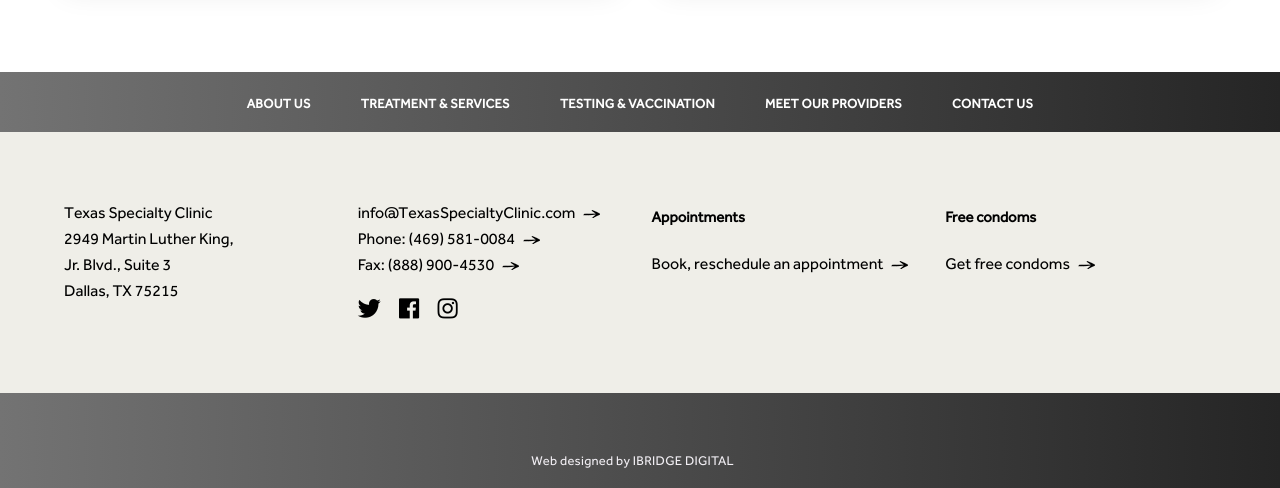
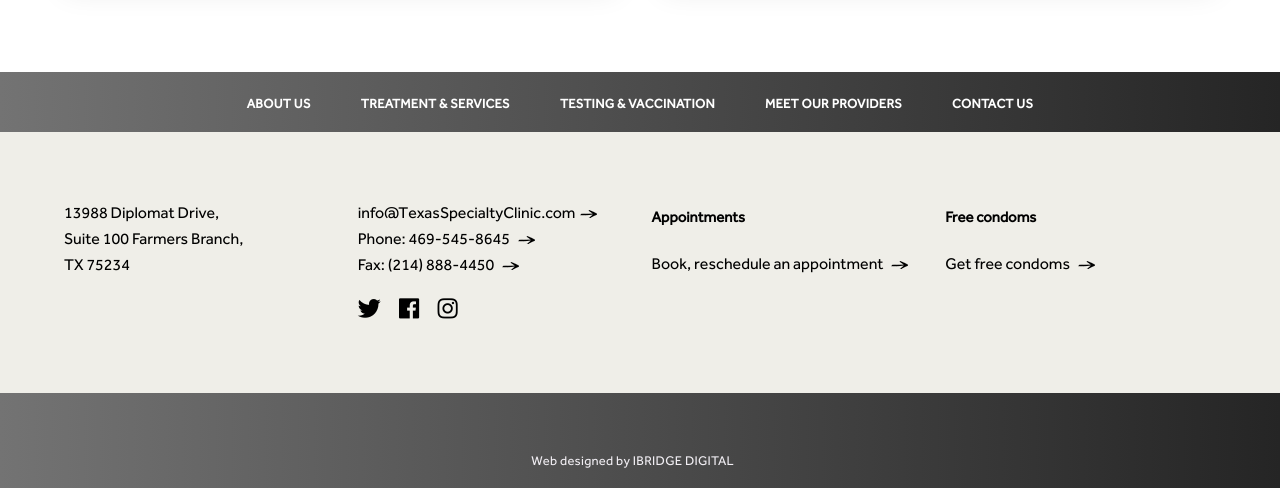
Before and after one commit to gayatrimicro/texas_specialty_clinic, a PHP site: page /services/hiv/index.php in a window 1280 px wide. Shown: the part 3448-3936 px from the top of the page. Run offline with PHP 8.4, Linux system fonts and the light colour scheme; some libraries are stand-ins or nearby versions.

Commit message:
file added

```diff
--- a/footer.php
+++ b/footer.php
@@ -27,18 +27,17 @@
          <div class="footer__block flexComponent flexComponent--row">
             <div class="footer__col">
                <p class="footer__textarea">
-                  Texas Specialty Clinic <br />
-                  2949 Martin Luther King, <br />
-                  Jr. Blvd., Suite 3<br />
-                  Dallas, TX 75215<br />
+                  13988 Diplomat Drive, <br />
+                  Suite 100 Farmers Branch, <br />
+                  TX 75234<br />
 
                </p>
             </div>
             <div class="footer__col">
                <p class="footer__textarea">
-                  <a href="mailto:info@TexasSpecialtyClinic.com ">info@TexasSpecialtyClinic.com <img src="http://spacegm.com/texas-specialty-clinic/assets/images/btn-icon-arrow-right.png" style="margin-left: 5px;"> </a> </br>
-                  Phone: <a href="tel:(888) 871-1883">(469) 581-0084  <img src="http://spacegm.com/texas-specialty-clinic/assets/images/btn-icon-arrow-right.png" style="margin-left: 5px;"> </a><br>
-                  Fax:<a href="fax:(888) 900-4530"> (888) 900-4530 <img src="http://spacegm.com/texas-specialty-clinic/assets/images/btn-icon-arrow-right.png" style="margin-left: 5px;"> </a>
+                  <a href="mailto:info@TexasSpecialtyClinic.com ">info@TexasSpecialtyClinic.com<img src="http://spacegm.com/texas-specialty-clinic/assets/images/btn-icon-arrow-right.png" style="margin-left: 5px;"> </a> </br>
+                  Phone: <a href="tel:469-545-8645">469-545-8645  <img src="http://spacegm.com/texas-specialty-clinic/assets/images/btn-icon-arrow-right.png" style="margin-left: 5px;"> </a><br>
+                  Fax:<a href="fax:(214) 888-4450"> (214) 888-4450 <img src="http://spacegm.com/texas-specialty-clinic/assets/images/btn-icon-arrow-right.png" style="margin-left: 5px;"> </a>
                </p>
                <ul class="social-icons social-icons--pink">
                   <li class="social-icons__item">
--- a/index.php
+++ b/index.php
@@ -282,7 +282,7 @@
          </div><br>
           <div class="" style="text-align: center;margin-top: 25px;width: 100%;padding: 30px;color: #fff;background-color: #efeee8;">
          <h1 class="featured-block__title featured-block__title--pink" style="text-align: center;color: #000000;font-weight: 500;margin-bottom: 30px;"> Call Now to Get Tested Today!</h1>
-        <a href="" style="" class="button button--orange">&nbsp;(888) 871-1883&nbsp; <img src="assets/images/btn-icon-arrow-right.png" style="margin-left: 5px;"> </a>
+        <a href="" style="" class="button button--orange">&nbsp;469-545-8645&nbsp; <img src="assets/images/btn-icon-arrow-right.png" style="margin-left: 5px;"> </a>
       </div>
       </section>
       <style type="text/css">
--- a/services/hiv/index.php
+++ b/services/hiv/index.php
@@ -143,7 +143,7 @@
             <p class="image-contact-block__text image-contact-block__text--contact">For all enquiries, contact Texas Specialty Clinic.</p>
             <ul class="image-contact-block__details">
               <li class="image-contact-block__detailsItem">
-                <a href="tel:(888) 871-1883" class="image-contact-block__detailsLink"><i class="fas fa-phone"></i>(888) 871-1883 </a>
+                <a href="tel: 469-545-8645" class="image-contact-block__detailsLink"><i class="fas fa-phone"></i>469-545-8645 </a>
               </li>
                               <li class="image-contact-block__detailsItem">
                   <a href="mailto:info@TexasSpecialtyClinic.com" class="image-contact-block__detailsLink image-contact-block__detailsLink--smaller"><i class="fas fa-envelope"></i>info@TexasSpecialtyClinic.com </a>
@@ -255,7 +255,7 @@
  <div class="section wysiwyg-textarea section--light-purple">
   <div class="container container--xsmall" style="margin-top: 0px;">
     <h4 style="margin-top: 0px;">Treatment for HIV</h4>
-      <p>Though HIV is a frightening disease, scientists are working diligently to find a cure. (And there’s renewed hope that one might be around the corner after a man in London was cured of HIV.) Additionally, medical professionals have made tremendous strides in HIV treatment. Often, the key to managing HIV is detecting it early –– which makes HIV testing all the more crucial. If you’re concerned about your sexual well-being –– or if you haven’t had a test recently –– then make time to get tested soon. You can contact one of our team members here at 1 (888) 871-1883, or, to get tested today, schedule an appointment.
+      <p>Though HIV is a frightening disease, scientists are working diligently to find a cure. (And there’s renewed hope that one might be around the corner after a man in London was cured of HIV.) Additionally, medical professionals have made tremendous strides in HIV treatment. Often, the key to managing HIV is detecting it early –– which makes HIV testing all the more crucial. If you’re concerned about your sexual well-being –– or if you haven’t had a test recently –– then make time to get tested soon. You can contact one of our team members here at   469-545-8645, or, to get tested today, schedule an appointment.
       </p>
       <br><br>
       <span class="featured-block__button button button--orange " id="myBtn"  style="margin: 0 auto;text-align: center;display: block;width: 50%;">Get tested now <img src="../../assets/images/btn-icon-arrow-right.png" class="arrow-image-req" style="margin: 0px;"> </span>
--- a/services/hormonal-therapy/index.php
+++ b/services/hormonal-therapy/index.php
@@ -147,7 +147,7 @@
             <p class="image-contact-block__text image-contact-block__text--contact">For all enquiries, contact Texas Specialty Clinic.</p>
             <ul class="image-contact-block__details">
               <li class="image-contact-block__detailsItem">
-                <a href="tel:(888) 871-1883" class="image-contact-block__detailsLink"><i class="fas fa-phone"></i>(888) 871-1883 </a>
+                <a href="tel:469-545-8645" class="image-contact-block__detailsLink"><i class="fas fa-phone"></i>469-545-8645 </a>
               </li>
                               <li class="image-contact-block__detailsItem">
                   <a href="mailto:info@TexasSpecialtyClinic.com" class="image-contact-block__detailsLink image-contact-block__detailsLink--smaller"><i class="fas fa-envelope"></i>info@TexasSpecialtyClinic.com </a>
--- a/services/std/index.php
+++ b/services/std/index.php
@@ -145,7 +145,7 @@
             <p class="image-contact-block__text image-contact-block__text--contact">For all enquiries, contact Texas Specialty Clinic.</p>
             <ul class="image-contact-block__details">
               <li class="image-contact-block__detailsItem">
-                <a href="tel:(888) 871-1883" class="image-contact-block__detailsLink"><i class="fas fa-phone"></i>(888) 871-1883 </a>
+                <a href="tel:469-545-8645" class="image-contact-block__detailsLink"><i class="fas fa-phone"></i>469-545-8645 </a>
               </li>
                               <li class="image-contact-block__detailsItem">
                   <a href="mailto:info@TexasSpecialtyClinic.com" class="image-contact-block__detailsLink image-contact-block__detailsLink--smaller"><i class="fas fa-envelope"></i>info@TexasSpecialtyClinic.com </a>
@@ -257,7 +257,7 @@
  <div class="section wysiwyg-textarea section--light-purple">
   <div class="container container--xsmall" style="margin-top: 0px;">
     <h4 style="margin-top: 0px;">Treatment for HIV</h4>
-      <p>Though HIV is a frightening disease, scientists are working diligently to find a cure. (And there’s renewed hope that one might be around the corner after a man in London was cured of HIV.) Additionally, medical professionals have made tremendous strides in HIV treatment. Often, the key to managing HIV is detecting it early –– which makes HIV testing all the more crucial. If you’re concerned about your sexual well-being –– or if you haven’t had a test recently –– then make time to get tested soon. You can contact one of our team members here at 1 (888) 871-1883, or, to get tested today, schedule an appointment.
+      <p>Though HIV is a frightening disease, scientists are working diligently to find a cure. (And there’s renewed hope that one might be around the corner after a man in London was cured of HIV.) Additionally, medical professionals have made tremendous strides in HIV treatment. Often, the key to managing HIV is detecting it early –– which makes HIV testing all the more crucial. If you’re concerned about your sexual well-being –– or if you haven’t had a test recently –– then make time to get tested soon. You can contact one of our team members here at 1 469-545-8645, or, to get tested today, schedule an appointment.
       </p>
       <br><br>
       <span class="featured-block__button button button--orange " id="myBtn"  style="margin: 0 auto;text-align: center;display: block;width: 50%;">Get tested now <img src="../../assets/images/btn-icon-arrow-right.png" class="arrow-image-req" style="margin: 0px;"> </span>
--- a/testing/chlamydia-and-gonorrhea/index.php
+++ b/testing/chlamydia-and-gonorrhea/index.php
@@ -133,7 +133,7 @@
             <p class="image-contact-block__text image-contact-block__text--contact">For all enquiries, contact Texas Specialty Clinic.</p>
             <ul class="image-contact-block__details">
               <li class="image-contact-block__detailsItem">
-                <a href="tel:(888) 871-1883" class="image-contact-block__detailsLink"><i class="fas fa-phone"></i>(888) 871-1883 </a>
+                <a href="tel: 469-545-8645" class="image-contact-block__detailsLink"><i class="fas fa-phone"></i>469-545-8645 </a>
               </li>
                               <li class="image-contact-block__detailsItem">
                   <a href="mailto:info@TexasSpecialtyClinic.com" class="image-contact-block__detailsLink image-contact-block__detailsLink--smaller"><i class="fas fa-envelope"></i>info@TexasSpecialtyClinic.com </a>
@@ -449,7 +449,7 @@
         <div class="image-contact-block__innerContainer">
               <h3 class="box-content">What happens if you test positive for Chlamydia and Gonorrhea?</h3>
               <p class="content-description">If you test positive for Chlamydia and Gonorrhea, our doctors are available for a phone consultation. They will answer any questions you might have about your test results, discuss available treatments and prescribe medications for your Chlamydia and Gonorrhea infection at their discretion. You can also call or chat live with our Care Advisors 24/7.</p>
-              <p class="content-description">We are here for you. Call us at (888) 871-1883</p>
+              <p class="content-description">We are here for you. Call us at 469-545-8645</p>
 
         </div>
       </div>
--- a/testing/do-i-have-hiv/index.php
+++ b/testing/do-i-have-hiv/index.php
@@ -131,7 +131,7 @@
             <p class="image-contact-block__text image-contact-block__text--contact">For all enquiries, contact Texas Specialty Clinic.</p>
             <ul class="image-contact-block__details">
               <li class="image-contact-block__detailsItem">
-                <a href="tel:(888) 871-1883" class="image-contact-block__detailsLink"><i class="fas fa-phone"></i>(888) 871-1883 </a>
+                <a href="tel: 469-545-8645" class="image-contact-block__detailsLink"><i class="fas fa-phone"></i>469-545-8645 </a>
               </li>
                               <li class="image-contact-block__detailsItem">
                   <a href="mailto:info@TexasSpecialtyClinic.com" class="image-contact-block__detailsLink image-contact-block__detailsLink--smaller"><i class="fas fa-envelope"></i>info@TexasSpecialtyClinic.com </a>
--- a/testing/feminizing-hormone-therapy/index.php
+++ b/testing/feminizing-hormone-therapy/index.php
@@ -143,7 +143,7 @@
             <p class="image-contact-block__text image-contact-block__text--contact">For all enquiries, contact Texas Specialty Clinic.</p>
             <ul class="image-contact-block__details">
               <li class="image-contact-block__detailsItem">
-                <a href="tel:(888) 871-1883" class="image-contact-block__detailsLink"><i class="fas fa-phone"></i>(888) 871-1883 </a>
+                <a href="tel:469-545-8645" class="image-contact-block__detailsLink"><i class="fas fa-phone"></i>469-545-8645 </a>
               </li>
                               <li class="image-contact-block__detailsItem">
                   <a href="mailto:info@TexasSpecialtyClinic.com" class="image-contact-block__detailsLink image-contact-block__detailsLink--smaller"><i class="fas fa-envelope"></i>info@TexasSpecialtyClinic.com </a>
--- a/testing/hiv-spread/index.php
+++ b/testing/hiv-spread/index.php
@@ -143,7 +143,7 @@
             <p class="image-contact-block__text image-contact-block__text--contact">For all enquiries, contact Texas Specialty Clinic.</p>
             <ul class="image-contact-block__details">
               <li class="image-contact-block__detailsItem">
-                <a href="tel:(888) 871-1883" class="image-contact-block__detailsLink"><i class="fas fa-phone"></i>(888) 871-1883 </a>
+                <a href="tel: 469-545-8645" class="image-contact-block__detailsLink"><i class="fas fa-phone"></i>469-545-8645 </a>
               </li>
                               <li class="image-contact-block__detailsItem">
                   <a href="mailto:info@TexasSpecialtyClinic.com" class="image-contact-block__detailsLink image-contact-block__detailsLink--smaller"><i class="fas fa-envelope"></i>info@TexasSpecialtyClinic.com </a>
--- a/testing/hiv-testing/index.php
+++ b/testing/hiv-testing/index.php
@@ -143,7 +143,7 @@
             <p class="image-contact-block__text image-contact-block__text--contact">For all enquiries, contact Texas Specialty Clinic.</p>
             <ul class="image-contact-block__details">
               <li class="image-contact-block__detailsItem">
-                <a href="tel:(888) 871-1883" class="image-contact-block__detailsLink"><i class="fas fa-phone"></i>(888) 871-1883 </a>
+                <a href="tel: 469-545-8645" class="image-contact-block__detailsLink"><i class="fas fa-phone"></i>469-545-8645 </a>
               </li>
                               <li class="image-contact-block__detailsItem">
                   <a href="mailto:info@TexasSpecialtyClinic.com" class="image-contact-block__detailsLink image-contact-block__detailsLink--smaller"><i class="fas fa-envelope"></i>info@TexasSpecialtyClinic.com </a>
--- a/testing/masculinizing-hormone-therapy/index.php
+++ b/testing/masculinizing-hormone-therapy/index.php
@@ -143,7 +143,7 @@
             <p class="image-contact-block__text image-contact-block__text--contact">For all enquiries, contact Texas Specialty Clinic.</p>
             <ul class="image-contact-block__details">
               <li class="image-contact-block__detailsItem">
-                <a href="tel:(888) 871-1883" class="image-contact-block__detailsLink"><i class="fas fa-phone"></i>(888) 871-1883 </a>
+                <a href="tel:469-545-8645" class="image-contact-block__detailsLink"><i class="fas fa-phone"></i>469-545-8645 </a>
               </li>
                               <li class="image-contact-block__detailsItem">
                   <a href="mailto:info@TexasSpecialtyClinic.com" class="image-contact-block__detailsLink image-contact-block__detailsLink--smaller"><i class="fas fa-envelope"></i>info@TexasSpecialtyClinic.com </a>
--- a/testing/sexual-health-for-transgender/index.php
+++ b/testing/sexual-health-for-transgender/index.php
@@ -145,7 +145,7 @@
             <p class="image-contact-block__text image-contact-block__text--contact">For all enquiries, contact Texas Specialty Clinic.</p>
             <ul class="image-contact-block__details">
               <li class="image-contact-block__detailsItem">
-                <a href="tel:(888) 871-1883" class="image-contact-block__detailsLink"><i class="fas fa-phone"></i>(888) 871-1883 </a>
+                <a href="tel:469-545-8645" class="image-contact-block__detailsLink"><i class="fas fa-phone"></i>469-545-8645 </a>
               </li>
                               <li class="image-contact-block__detailsItem">
                   <a href="mailto:info@TexasSpecialtyClinic.com" class="image-contact-block__detailsLink image-contact-block__detailsLink--smaller"><i class="fas fa-envelope"></i>info@TexasSpecialtyClinic.com </a>
```
Also changed, not shown: contact/index.php (+5 -5 lines).
